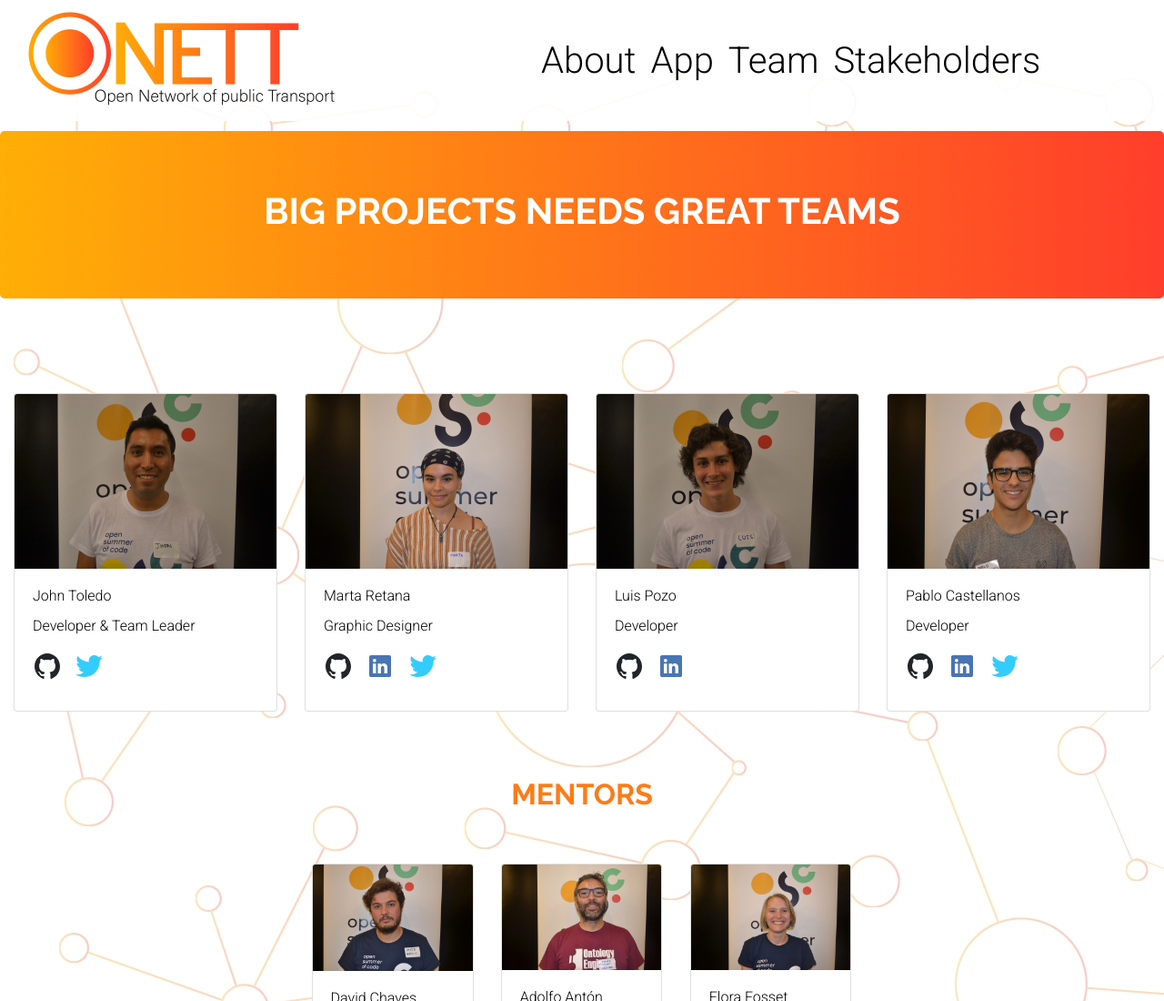
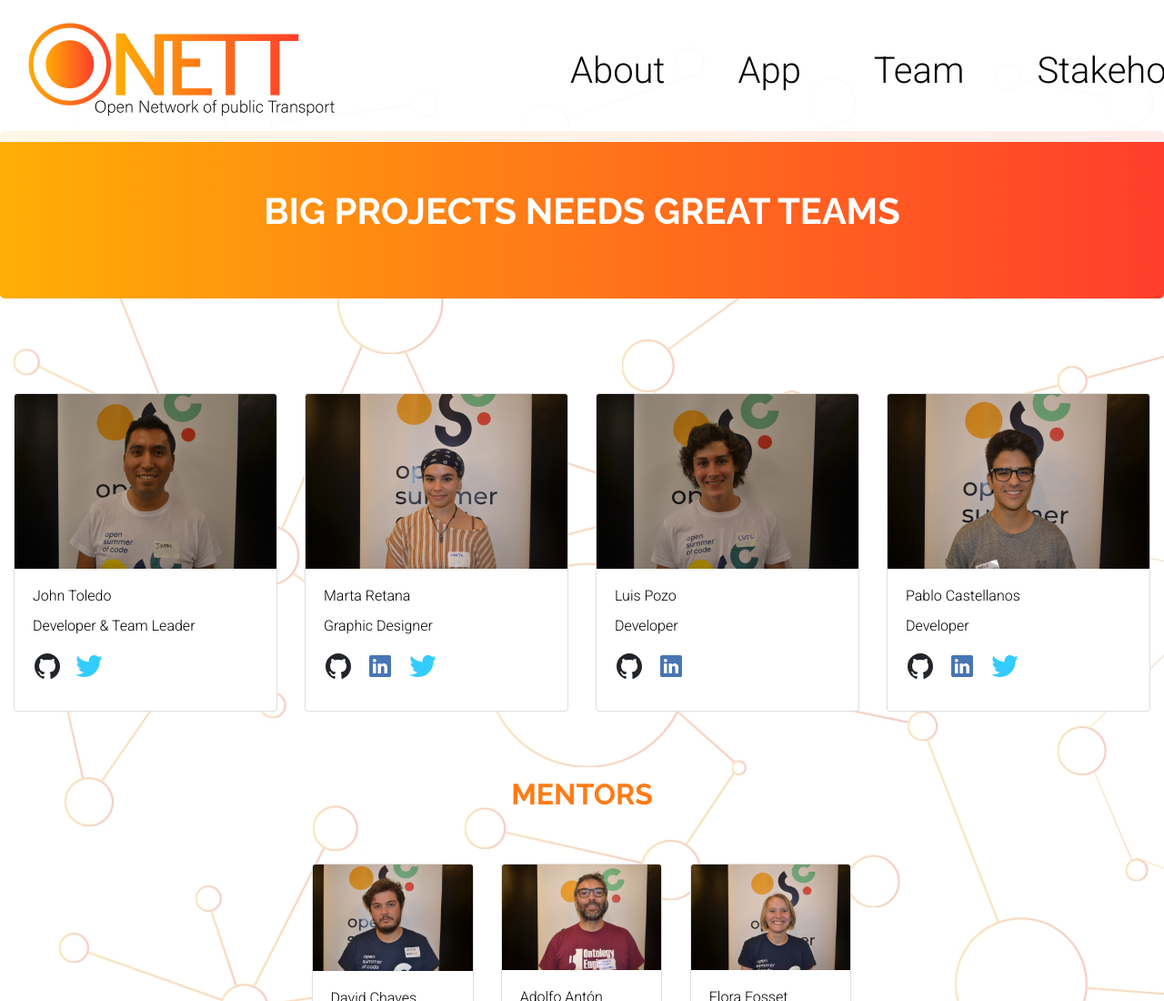
Before and after one commit to osoc-es/ONETTweb, a plain HTML site: page team.html in a window 1280 px wide. Shown: the top 1100 px of the page at 91% size. Drawn offline with nearby package versions, Linux system fonts and the light colour scheme.

Commit message:
menubar updated

```diff
--- a/team.html
+++ b/team.html
@@ -46,16 +46,16 @@
 
 		<div class="collapse navbar-collapse drop" id="dropdownMenuButton">
 			<ul class="navbar-nav mr-auto blackText">
-				<li class="nav-item ">
+				<li class="nav-item text_space ">
 					<a class="nav-link text-dark textSize ralewaytextbig " href="about.html">About</a>
 				</li>
-				<li class="nav-item ">
+				<li class="nav-item text_space ">
 					<a class="nav-link text-dark textSize ralewaytextbig " href="app.html">App</a>
 				</li>
-				<li class="nav-item ">
+				<li class="nav-item text_space ">
 					<a class="nav-link text-dark textSize ralewaytextbig " href="team.html">Team</a>
 				</li>
-				<li class="nav-item ">
+				<li class="nav-item text_space ">
 					<a class="nav-link text-dark textSize ralewaytextbig " href="stakeholders.html">Stakeholders</a>
 				</li>
 			</ul>
```
Also changed, not shown: about.html (+4 -4 lines), app.html (+4 -4 lines), stakeholders.html (+4 -4 lines).
